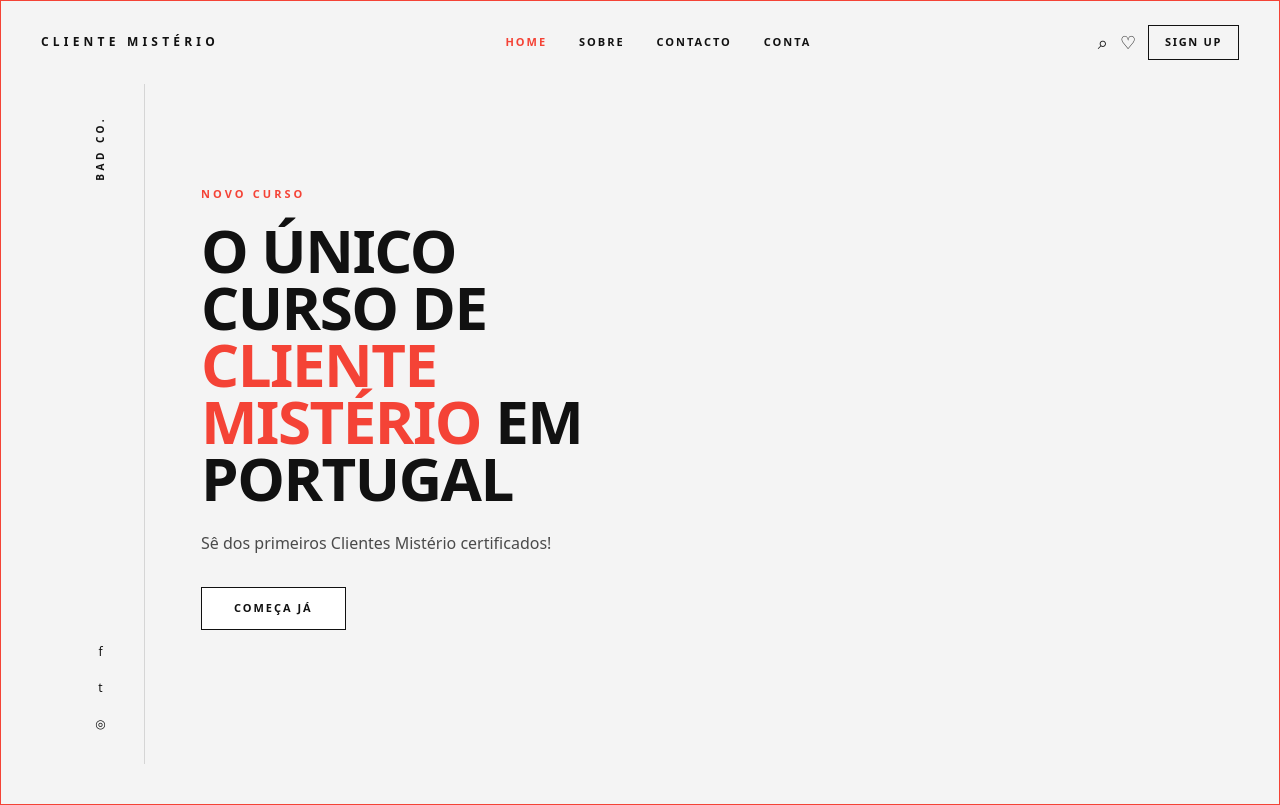
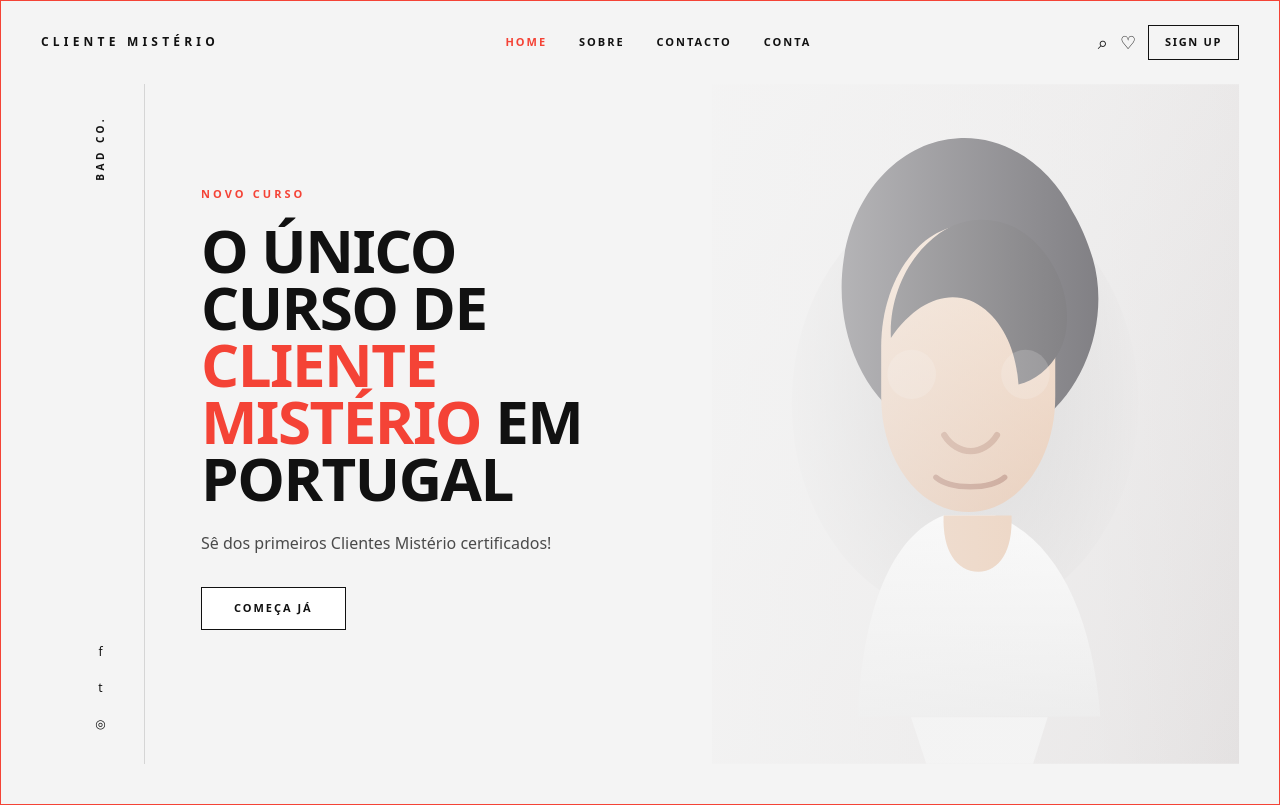
Before and after one commit to msantos51/clientemisterio, a Next.js app: page / in a window 1280 px wide. Built offline with nearby package versions, Linux system fonts and the light colour scheme.

Commit message:
Fix hero woman image by adding SVG asset

```diff
--- a/app/page.tsx
+++ b/app/page.tsx
@@ -9,7 +9,7 @@ export default function HomePage() {
         className="pointer-events-none absolute inset-y-0 right-0 hidden w-[min(46vw,620px)] bg-contain bg-right-bottom bg-no-repeat lg:block"
         style={{
           backgroundImage:
-            "linear-gradient(to left, rgba(244, 244, 244, 0.15) 0%, rgba(244, 244, 244, 0.45) 24%, rgba(244, 244, 244, 0.88) 100%), url('/images/hero-illustration.png')",
+            "linear-gradient(to left, rgba(244, 244, 244, 0.15) 0%, rgba(244, 244, 244, 0.45) 24%, rgba(244, 244, 244, 0.88) 100%), url('/images/hero-illustration.svg')",
         }}
       />
 
@@ -19,7 +19,7 @@ export default function HomePage() {
         className="pointer-events-none absolute inset-x-0 bottom-0 h-[46vh] bg-contain bg-center bg-no-repeat lg:hidden"
         style={{
           backgroundImage:
-            "linear-gradient(to top, rgba(244, 244, 244, 0.72) 18%, rgba(244, 244, 244, 0.92) 100%), url('/images/hero-illustration.png')",
+            "linear-gradient(to top, rgba(244, 244, 244, 0.72) 18%, rgba(244, 244, 244, 0.92) 100%), url('/images/hero-illustration.svg')",
         }}
       />
 
```
Also changed, not shown: public/images/hero-illustration.svg (added).
